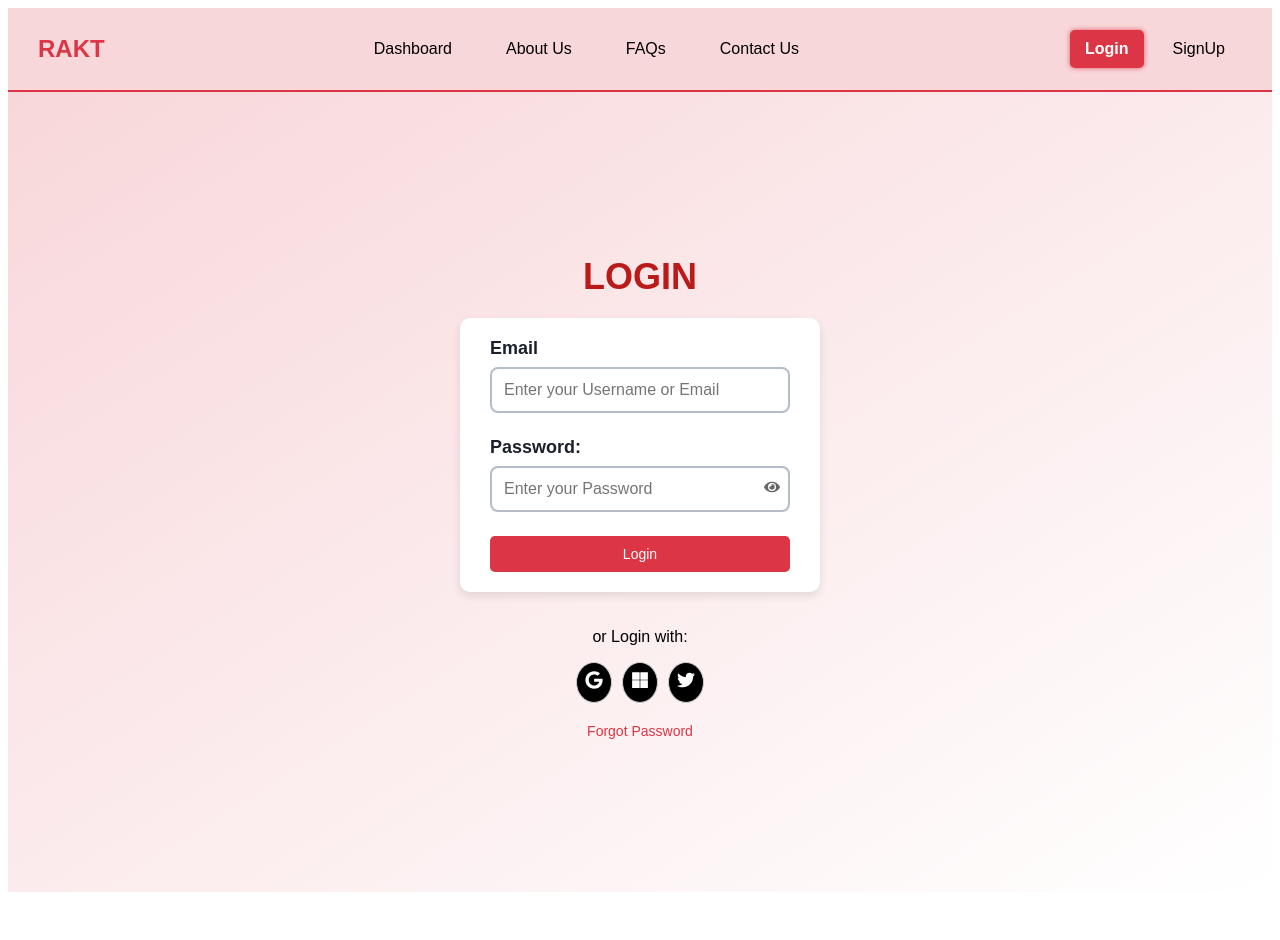
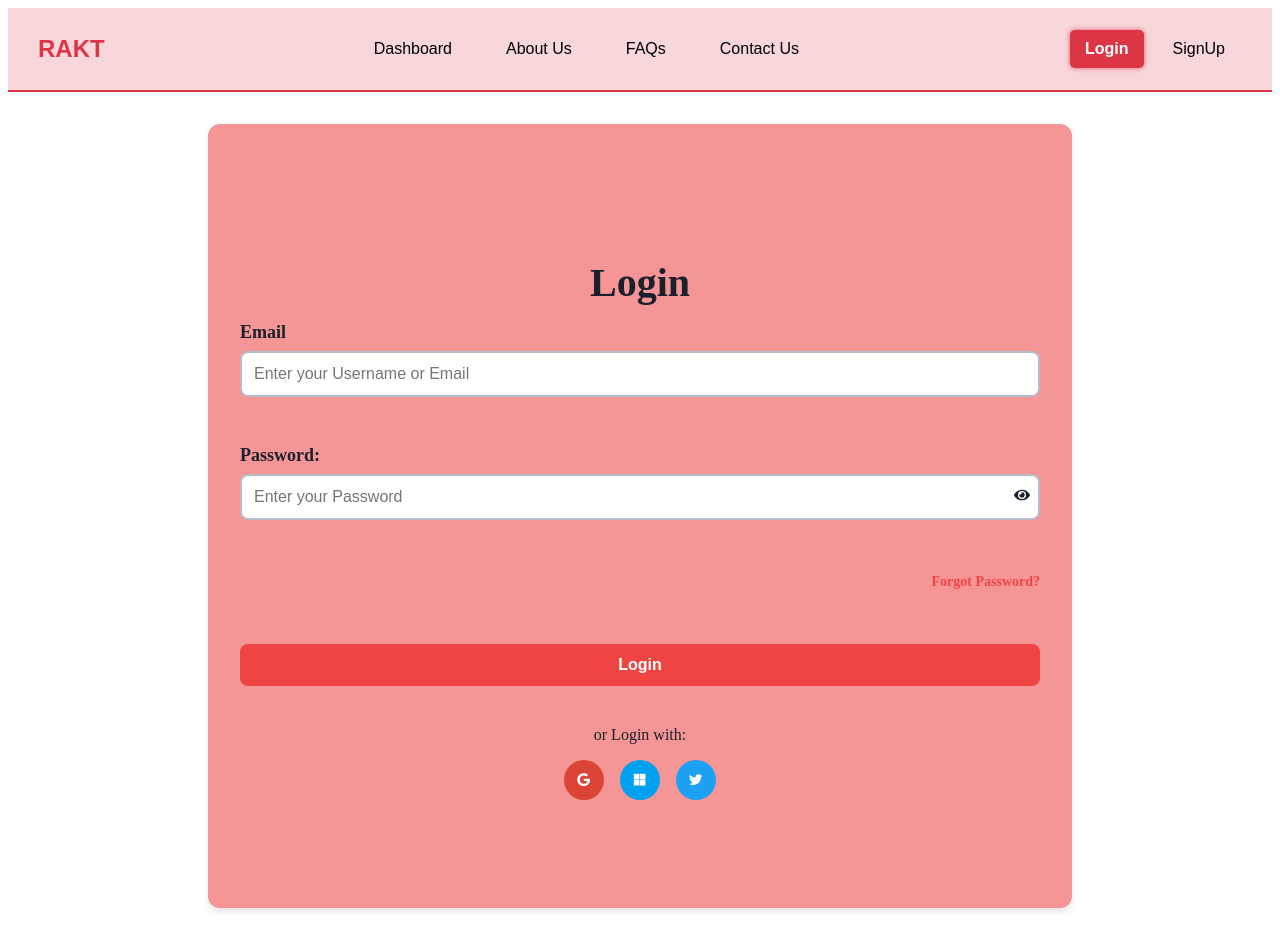
Before and after one commit to tirth2864/blood-bank-management-system, a React (Vite) app: page /login in a window 1280 px wide. Before the commit the page ends 900 px from the top, so only its background shows below. Built offline with nearby package versions, Linux system fonts and the light colour scheme.

Commit message:
request blood

```diff
--- a/src/App.jsx
+++ b/src/App.jsx
@@ -10,6 +10,7 @@ import Login from "./pages/Login";
 import SignUp from "./pages/SignUp";
 import ResetPassword from "./pages/ResetPassword";
 import DonateForm from "./pages/DonateForm";
+import RequestForm from "./pages/RequestForm";
 
 const App = () => {
   return (
@@ -25,6 +26,7 @@ const App = () => {
         <Route path="/signup" element={<SignUp />} />
         <Route path="/donate" element={<DonateForm />} />
         <Route path="/reset-password" element={<ResetPassword />} />
+        <Route path="/request" element={<RequestForm />} />
       </Routes>
     </Router>
   );
--- a/src/components/Navbar.jsx
+++ b/src/components/Navbar.jsx
@@ -16,14 +16,12 @@ function Navbar() {
           Rakt
         </NavLink>
 
-        {/* Hamburger Menu Button */}
         <button className="hamburger-menu" onClick={toggleMobileMenu}>
           <span></span>
           <span></span>
           <span></span>
         </button>
 
-        {/* Navigation Links */}
         <ul className={`navbar-list ${isMobileMenuOpen ? "active" : ""}`}>
           <li>
             <NavLink
@@ -71,7 +69,6 @@ function Navbar() {
           </li>
         </ul>
 
-        {/* Login/Signup Section */}
         <div className="login-section">
           <NavLink
             to="/login"
--- a/src/pages/Login.jsx
+++ b/src/pages/Login.jsx
@@ -1,65 +1,70 @@
-import React,{ useState } from 'react'
+import React, { useState } from 'react';
 import { useNavigate } from 'react-router-dom';
 import '../styles/login.css';
-import {FaGoogle, FaMicrosoft, FaTwitter, FaEye, FaEyeSlash} from 'react-icons/fa'
+import { FaGoogle, FaMicrosoft, FaTwitter, FaEye, FaEyeSlash } from 'react-icons/fa';
 
-function Login(){
-  const [email, setEmail] = useState("");
-  const [password, setPassword] = useState("");
-  const [showPassword, setShowPassword] = useState("");
+function Login() {
+  const [email, setEmail] = useState('');
+  const [password, setPassword] = useState('');
+  const [showPassword, setShowPassword] = useState(false);
   const navigate = useNavigate();
 
   const handleLogin = (e) => {
     e.preventDefault();
     alert(`Logged in as ${email}`);
-    navigate("/")
+    navigate('/');
   };
 
   const handleSocialLogin = (platform) => {
-    alert(`Logged in with ${platform}`)
-    navigate("/")
+    alert(`Logged in with ${platform}`);
+    navigate('/');
   };
 
   const handleForgotPassword = () => {
-    navigate ("/reset-password")
+    navigate('/reset-password');
   };
 
-  return(
-    <div className='login-container'>
+  return (
+    <div className="login-container">
       <h1>Login</h1>
-        <form onSubmit={handleLogin} className='login-form'>
+      <form onSubmit={handleLogin} className="login-form">
         <div className="form-group">
           <label htmlFor="email">Email</label>
           <input
             type="text"
-                id='email'
+            id="email"
             value={email}
             onChange={(e) => setEmail(e.target.value)}
-                placeholder='Enter your Username or Email'
+            placeholder="Enter your Username or Email"
             required
           />
         </div>
-            <div className='form-group password-group'>
+        <div className="form-group password-group">
           <label htmlFor="password">Password:</label>
           <div className="password-wrapper">
             <input
-                    type={showPassword ? "text" : "password"}
-                    id='password'
+              type={showPassword ? 'text' : 'password'}
+              id="password"
               value={password}
-                    onChange={(e)=>setPassword(e.target.value)}
-                    placeholder='Enter your Password'
+              onChange={(e) => setPassword(e.target.value)}
+              placeholder="Enter your Password"
               required
             />
             <span
-                    className='password-toggle'
+              className="password-toggle"
               onClick={() => setShowPassword(!showPassword)}
             >
-                        {showPassword ? <FaEyeSlash/> : <FaEye/> }
+              {showPassword ? <FaEyeSlash /> : <FaEye />}
             </span>
           </div>
         </div>
+        <div className="forgot-password-container">
+          <p className="forgot-password" onClick={handleForgotPassword}>
+            Forgot Password?
+          </p>
+        </div>
         <div>
-                <button type='submit' className='login-button'>
+          <button type="submit" className="login-button">
             Login
           </button>
         </div>
@@ -68,25 +73,28 @@ function Login(){
       <div className="social-login">
         <p>or Login with:</p>
         <div className="social-icons">
-                <button className='social-icon google'
-                onClick={()=>handleSocialLogin("Google")}>
-                    <FaGoogle/>
+          <button
+            className="social-icon google"
+            onClick={() => handleSocialLogin('Google')}
+          >
+            <FaGoogle />
           </button>
-                <button className='social-icon microsoft'
-                onClick={()=>handleSocialLogin("Microsoft")}>
-                    <FaMicrosoft/>
+          <button
+            className="social-icon microsoft"
+            onClick={() => handleSocialLogin('Microsoft')}
+          >
+            <FaMicrosoft />
           </button>
-                <button className='social-icon twitter'
-                onClick={()=>handleSocialLogin("Twitter")}>
-                    <FaTwitter/>
+          <button
+            className="social-icon twitter"
+            onClick={() => handleSocialLogin('Twitter')}
+          >
+            <FaTwitter />
           </button>
         </div>
       </div>
-        <p className="forgot-password" onClick={handleForgotPassword}>
-            Forgot Password
-        </p>
     </div>
-  )
+  );
 }
 
 export default Login;
--- /dev/null
+++ b/src/pages/RequestForm.jsx
@@ -0,0 +1,103 @@
+import React, { useState } from "react";
+import "../styles/requestform.css";
+
+const RequestForm = () => {
+  const [formData, setFormData] = useState({
+    patientName: "",
+    bloodType: "",
+    hospitalName: "",
+    contactNumber: "",
+    urgency: "normal",
+  });
+
+  const handleChange = (e) => {
+    const { name, value } = e.target;
+    setFormData({ ...formData, [name]: value });
+  };
+
+  const handleSubmit = (e) => {
+    e.preventDefault();
+    console.log("Form Data Submitted", formData);
+  };
+
+  return (
+    <div className="request-blood-container">
+      <h1>Request Blood</h1>
+      <form onSubmit={handleSubmit}>
+        <div className="form-group">
+          <label htmlFor="patientName">Patient Name</label>
+          <input
+            type="text"
+            id="patientName"
+            value={formData.patientName}
+            name="patientName"
+            onChange={handleChange}
+            required
+          />
+        </div>
+        <div className="form-group">
+          <label htmlFor="bloodGroup">Blood Type</label>
+          <select
+            name="bloodType"
+            id="bloodType"
+            value={formData.bloodType}
+            onChange={handleChange}
+            required
+          >
+            <option value="">Select Blood Type</option>
+            <option value="A+">A+</option>
+            <option value="A-">A-</option>
+            <option value="B+">B+</option>
+            <option value="B-">B-</option>
+            <option value="O+">O+</option>
+            <option value="O-">O-</option>
+            <option value="AB+">AB+</option>
+            <option value="AB+">AB-</option>
+          </select>
+        </div>
+        <div className="form-group">
+          <label htmlFor="hospitalName">Hospital Name</label>
+          <input
+            type="text"
+            id="hospitalName"
+            name="hospitalName"
+            value={formData.hospitalName}
+            onChange={handleChange}
+            required
+          />
+        </div>
+
+        <div className="form-group">
+          <label htmlFor="contactNumber">Contact Number</label>
+          <input
+            type="tel"
+            id="contactNumber"
+            name="contactNumber"
+            value={formData.contactNumber}
+            onChange={handleChange}
+            required
+          />
+        </div>
+
+        <div className="form-group">
+          <label htmlFor="urgency">Urgency</label>
+          <select
+            name="urgency"
+            id="urgency"
+            value={formData.urgency}
+            onChange={handleChange}
+            required
+          >
+            <option value="normal">Normal</option>
+            <option value="urgent">Urgent</option>
+            <option value="emergency">Emergency</option>
+          </select>
+        </div>
+
+        <button type="submit" className="submit-button">Submit Request</button>
+      </form>
+    </div>
+  );
+};
+
+export default RequestForm;
--- a/src/styles/contactus.css
+++ b/src/styles/contactus.css
@@ -1,9 +1,7 @@
-/* Contact Container */
 .contact-container {
   max-width: 1200px;
   margin: 0 auto;
   padding: 20px;
-  font-family: Arial, sans-serif;
 }
 
 .contact-container h1 {
--- a/src/styles/faq.css
+++ b/src/styles/faq.css
@@ -2,7 +2,6 @@
   max-width: 800px;
   margin: 0 auto;
   padding: 20px;
-  font-family: Arial, sans-serif;
 }
 
 .faq-container h1,
--- a/src/styles/login.css
+++ b/src/styles/login.css
@@ -1,51 +1,60 @@
 .login-container {
+  text-align: center;
+  padding: 2rem;
+  background-color: #f59595;
+  border-radius: 0.75rem;
+  box-shadow: 0 4px 6px rgba(0, 0, 0, 0.1);
+  max-width: 800px;
+  margin: 2rem auto;
   display: flex;
   flex-direction: column;
-  align-items: center;
   justify-content: center;
-  height: 100vh;
-  background: linear-gradient(to bottom right, #f8d7da, #ffffff);
-  font-family: "Arial", sans-serif;
+  min-height: 90vh;
 }
 
 .login-container h1 {
-  color: #bb1a1a;
-  font-size: 36px;
-  margin-bottom: 20px;
-  text-transform: uppercase;
+  font-size: 2.5rem;
+  font-weight: 800;
+  color: #1a202c;
+  margin-bottom: 1rem;
 }
 
 .login-form {
-  background: #ffffff;
-  padding: 20px 30px;
-  border-radius: 10px;
-  box-shadow: 0 4px 10px rgba(0, 0, 0, 0.1);
-  width: 300px;
+  display: flex;
+  flex-direction: column;
+  gap: 1.5rem;
 }
 
 .form-group {
-  margin-bottom: 20px;
+  margin-bottom: 1.5rem;
+  text-align: left;
 }
 
-label {
+.form-group label {
+  font-size: 1.125rem;
+  font-weight: 600;
+  color: #1a202c;
   display: block;
-  font-size: 14px;
-  color: #333;
-  margin-bottom: 5px;
+  margin-bottom: 0.5rem;
 }
 
-input {
+.form-group input {
   width: 100%;
-  padding: 10px;
-  border: 1px solid #ccc;
-  border-radius: 5px;
-  font-size: 14px;
+  padding: 0.75rem;
+  font-size: 1rem;
+  border: 2px solid #b4bdc9;
+  border-radius: 0.5rem;
+  background-color: #fff;
+  transition: all 0.3s ease-in-out;
 }
 
-input:focus {
-  border-color: #dc3545;
+.form-group input:focus {
+  border-color: #ef4444;
   outline: none;
-  box-shadow: 0 0 5px rgba(220, 53, 69, 0.5);
+}
+
+.password-group {
+  position: relative;
 }
 
 .password-wrapper {
@@ -58,62 +67,88 @@ input:focus {
   top: 50%;
   transform: translateY(-50%);
   cursor: pointer;
-  font-size: 16px;
-  color: #666;
-}
-
-button {
-  background-color: #dc3545;
-  color: #ffffff;
-  border: none;
-  padding: 10px 15px;
-  border-radius: 5px;
-  cursor: pointer;
-  font-size: 14px;
-  transition: background-color 0.3s ease;
-}
-
-button:hover {
-  background-color: #c82333;
+  color: #1a202c;
 }
 
 .login-button {
+  display: inline-block;
+  padding: 0.75rem 1.5rem;
+  font-size: 1rem;
+  font-weight: 600;
+  color: #fff;
+  background-color: #ef4444;
+  border-radius: 0.5rem;
+  border: none;
+  cursor: pointer;
+  transition: all 0.3s ease-in-out;
   width: 100%;
 }
 
+.login-button:hover {
+  background-color: #dc2626;
+}
+
+.forgot-password-container {
+  text-align: right;
+  margin-top: -0.5rem;
+  margin-bottom: 1rem;
+}
+
+.forgot-password {
+  color: #ef4444;
+  font-size: 0.875rem;
+  font-weight: 600;
+  cursor: pointer;
+  transition: all 0.3s ease-in-out;
+}
+
+.forgot-password:hover {
+  text-decoration: underline;
+}
+
 .social-login {
-  margin-top: 20px;
-  text-align: center;
+  margin-top: 1.5rem;
+}
+
+.social-login p {
+  font-size: 1rem;
+  color: #1a202c;
+  margin-bottom: 1rem;
 }
 
 .social-icons {
   display: flex;
   justify-content: center;
-  gap: 10px;
+  gap: 1rem;
 }
 
 .social-icon {
-  padding: 8px;
+  display: flex;
+  align-items: center;
+  justify-content: center;
+  width: 40px;
+  height: 40px;
   border-radius: 50%;
-  border: 1px solid #ccc;
-  background-color: #000000;
+  border: none;
   cursor: pointer;
-  font-size: 18px;
-  transition: background-color 0.3s ease, color 0.3s ease;
+  transition: all 0.3s ease-in-out;
+}
+
+.social-icon.google {
+  background-color: #db4437;
+  color: #fff;
+}
+
+.social-icon.microsoft {
+  background-color: #00a1f1;
+  color: #fff;
+}
+
+.social-icon.twitter {
+  background-color: #1da1f2;
+  color: #fff;
 }
 
 .social-icon:hover {
-  background-color: #dc3545;
-  color: #ffffff;
+  opacity: 0.8;
 }
-
-.forgot-password {
-  margin-top: 20px;
-  font-size: 14px;
-  color: #dc3545;
-  cursor: pointer;
-}
-
-.forgot-password:hover {
-  text-decoration: underline;
-}
--- a/src/styles/navbar.css
+++ b/src/styles/navbar.css
@@ -1,3 +1,4 @@
+/* Navbar Styles */
 .navbar {
   display: flex;
   background-color: #f8d7da;
@@ -24,6 +25,7 @@
   text-decoration: none;
 }
 
+/* Navigation Links */
 .navbar-list {
   list-style: none;
   display: flex;
@@ -67,11 +69,13 @@
   transform: scale(1.05);
 }
 
+/* Login/Signup Section */
 .login-section {
   display: flex;
   gap: 10px;
 }
 
+/* Hamburger Menu */
 .hamburger-menu {
   display: none;
   flex-direction: column;
@@ -93,6 +97,7 @@
   transition: all 0.3s ease;
 }
 
+/* Mobile Menu Styles */
 @media (max-width: 768px) {
   .hamburger-menu {
     display: flex;
--- /dev/null
+++ b/src/styles/requestform.css
@@ -0,0 +1,67 @@
+.request-blood-container {
+    text-align: center;
+    padding: 3rem 2rem;
+    background-color: #f59595;
+    border-radius: 0.75rem;
+    box-shadow: 0 4px 6px rgba(0, 0, 0, 0.1);
+    max-width: 800px;
+    margin: 2rem auto;
+  }
+
+  .request-blood-container h1 {
+    font-size: 2.5rem;
+    font-weight: 800;
+    color: #1a202c;
+    margin-bottom: 1rem;
+  }
+
+  .request-blood-container .highlight {
+    color: #e90f0f;
+  }
+
+  .form-group {
+    margin-bottom: 1.5rem;
+    text-align: left;
+  }
+
+  .form-group label {
+    font-size: 1.125rem;
+    font-weight: 600;
+    color: #1a202c;
+    display: block;
+    margin-bottom: 0.5rem;
+  }
+
+  .form-group input,
+  .form-group select {
+    width: 100%;
+    padding: 0.75rem;
+    font-size: 1rem;
+    border: 2px solid #b4bdc9;
+    border-radius: 0.5rem;
+    background-color: #fff;
+    transition: all 0.3s ease-in-out;
+  }
+
+  .form-group input:focus,
+  .form-group select:focus {
+    border-color: #ef4444;
+    outline: none;
+  }
+
+  .submit-button {
+    display: inline-block;
+    padding: 0.75rem 1.5rem;
+    font-size: 1rem;
+    font-weight: 600;
+    color: #fff;
+    background-color: #ef4444;
+    border-radius: 0.5rem;
+    border: none;
+    cursor: pointer;
+    transition: all 0.3s ease-in-out;
+  }
+
+  .submit-button:hover {
+    background-color: #dc2626;
+  }
--- a/src/styles/signup.css
+++ b/src/styles/signup.css
@@ -5,7 +5,6 @@
   align-items: center;
   min-height: 100vh;
   background: linear-gradient(to bottom right, #f8d7da, #ffffff);
-  font-family: Arial, sans-serif;
 }
 
 .signup-container h1 {
```
Also changed, not shown: src/styles/aboutus.css (line endings or trailing spaces). Lines whose indentation alone changed are shown as unchanged.
